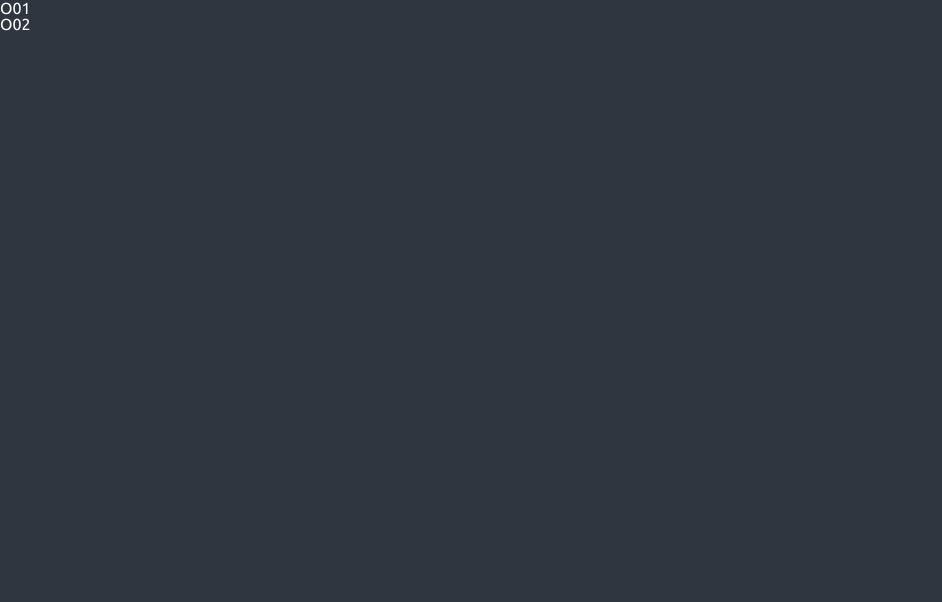
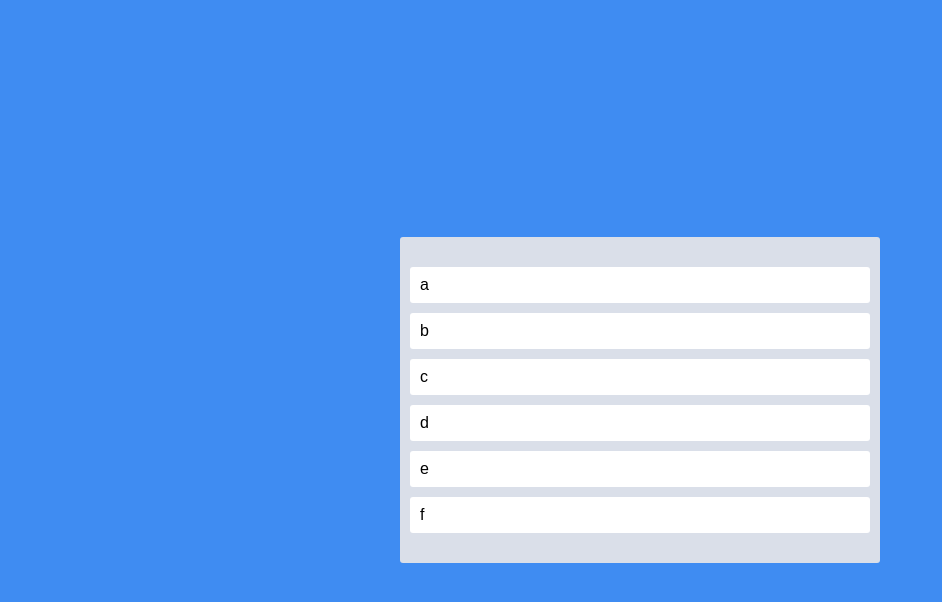
Before and after one commit to sdfwefk11/reactstudy03, a React (Create React App) app: page / in a window 1280 px wide. Shown: the top 602 px of the page, without its empty margins (0-942 px from the left). Built offline with nearby package versions, Linux system fonts and the light colour scheme.

Commit message:
Style 08:07

```diff
--- a/src/App.tsx
+++ b/src/App.tsx
@@ -55,7 +55,7 @@
 body {
   font-family: 'Ubuntu', sans-serif;
   background-color: ${(props) => props.theme.bgColor};
-  color: ${(props) => props.theme.textColor};
+  color: black;
   :hover {
     transition: 0.5s;
   }
--- a/src/Dnd.tsx
+++ b/src/Dnd.tsx
@@ -1,32 +1,63 @@
 import { DragDropContext, Droppable, Draggable } from "react-beautiful-dnd";
+import styled from "styled-components";
+
+const Wrapper = styled.div`
+  justify-content: center;
+  align-items: center;
+  display: flex;
+  max-width: 480px;
+  width: 100%;
+  margin: 0 auto;
+  height: 100vh;
+`;
+const Boards = styled.div`
+  display: grid;
+  width: 100%;
+  grid-template-columns: repeat(1, 1fr);
+`;
+const Board = styled.div`
+  padding: 20px 10px;
+  padding-top: 30px;
+  background-color: ${(props) => props.theme.boardColor};
+  border-radius: 3px;
+  min-height: 200px;
+`;
+const Card = styled.div`
+  border-radius: 3px;
+  margin-bottom: 10px;
+  padding: 10px 10px;
+  background-color: ${(props) => props.theme.cardColor};
+`;
+
+const toDos = ["a", "b", "c", "d", "e", "f"];
+
 function Dnd() {
   const onDragEnd = () => {};
   return (
     <DragDropContext onDragEnd={onDragEnd}>
-      <div>
+      <Wrapper>
+        <Boards>
           <Droppable droppableId="01">
             {(provided) => (
-            <ul ref={provided.innerRef} {...provided.droppableProps}>
-              <Draggable draggableId="001" index={0}>
+              <Board ref={provided.innerRef} {...provided.droppableProps}>
+                {toDos.map((toDo, index) => (
+                  <Draggable draggableId={toDo} index={index}>
                     {(provided) => (
-                  <li ref={provided.innerRef} {...provided.draggableProps}>
-                    <span {...provided.dragHandleProps}>O</span>
-                    01
-                  </li>
+                      <Card
+                        ref={provided.innerRef}
+                        {...provided.dragHandleProps}
+                        {...provided.draggableProps}
+                      >
+                        {toDo}
+                      </Card>
                     )}
                   </Draggable>
-              <Draggable draggableId="002" index={1}>
-                {(provided) => (
-                  <li ref={provided.innerRef} {...provided.draggableProps}>
-                    <span {...provided.dragHandleProps}>O</span>
-                    02
-                  </li>
-                )}
-              </Draggable>
-            </ul>
+                ))}
+              </Board>
             )}
           </Droppable>
-      </div>
+        </Boards>
+      </Wrapper>
     </DragDropContext>
   );
 }
--- a/src/styled.ts
+++ b/src/styled.d.ts
@@ -2,7 +2,7 @@
 declare module "styled-components" {
   export interface DefaultTheme {
     bgColor: string;
-    textColor: string;
-    accentColor: string;
+    boardColor: string;
+    cardColor: string;
   }
 }
--- a/src/themes.ts
+++ b/src/themes.ts
@@ -1,7 +1,7 @@
 import { DefaultTheme } from "styled-components";
 
 export const darkTheme: DefaultTheme = {
-  bgColor: "#2f3640",
-  textColor: "white",
-  accentColor: "#9c88ff",
+  bgColor: "#3f8cf2",
+  boardColor: "#dadfe9",
+  cardColor: "white",
 };
```
Lines whose indentation alone changed are shown as unchanged.
